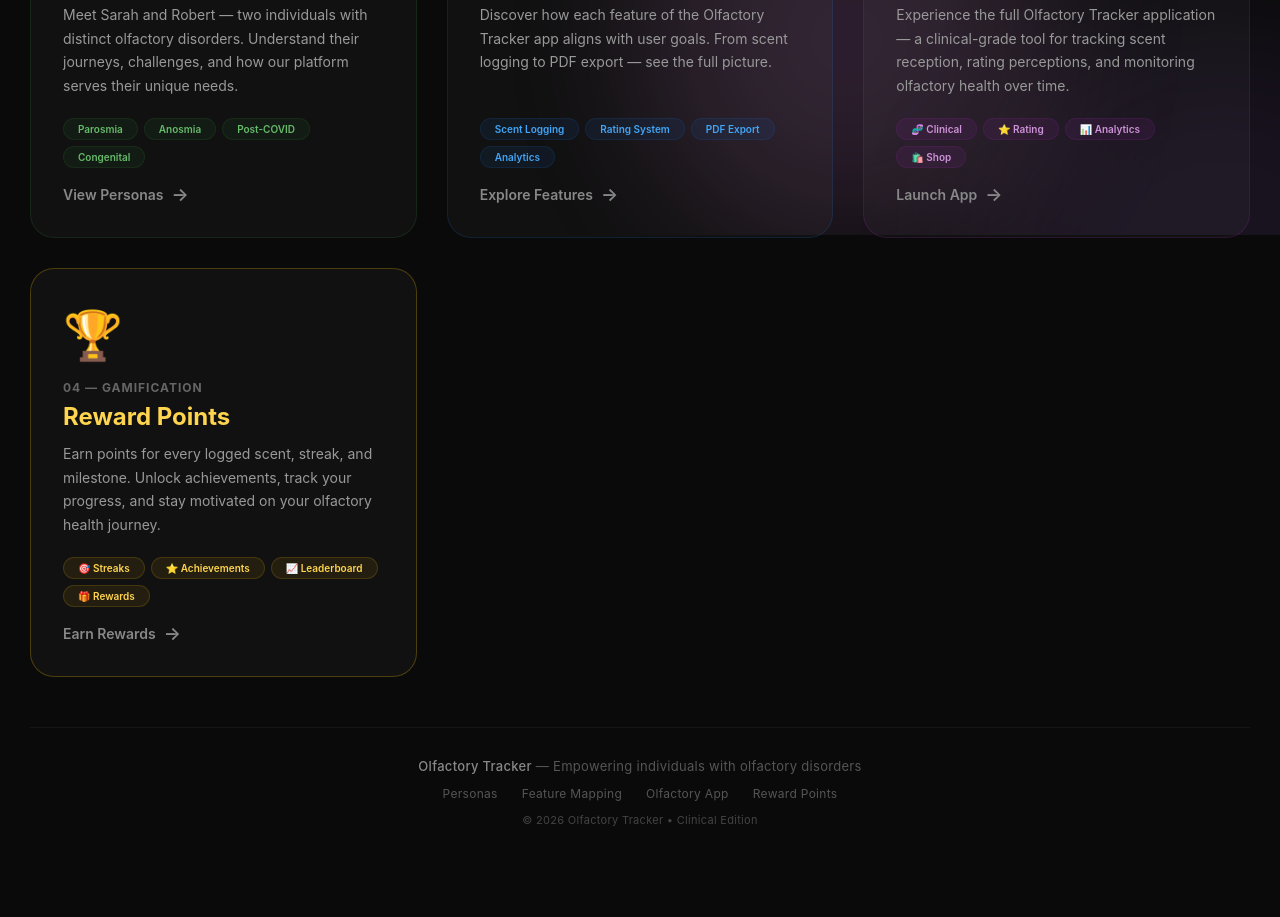
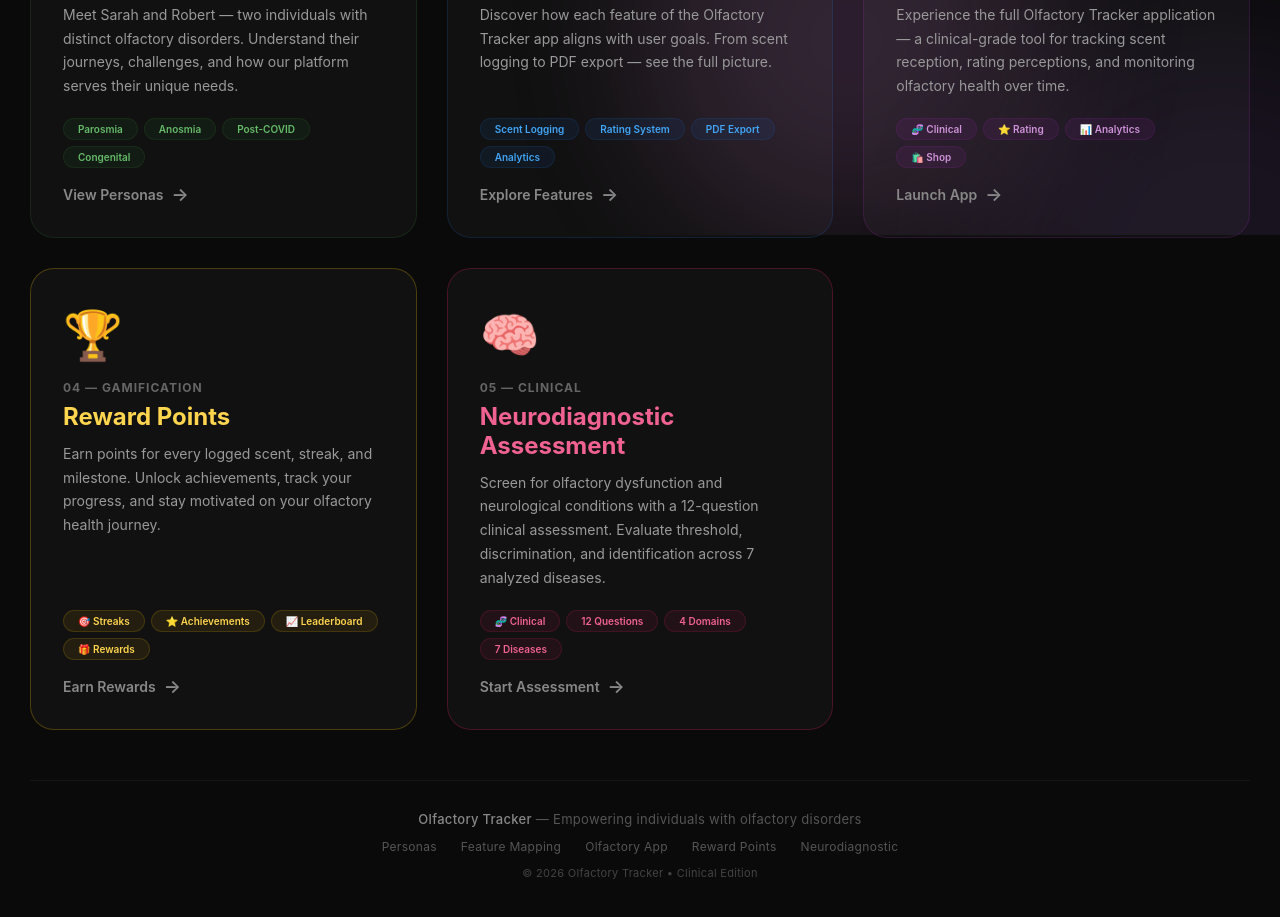
Before and after one commit to studentinlifeonceandalways-afk/olfactory, a plain HTML site: page index.html in a window 1280 px wide. Shown: the part 565-1482 px from the top of the page. Before the commit the page ends 1432 px from the top, so only its background shows below. Drawn offline with Linux system fonts and the light colour scheme.

Commit message:
Update index.html

```diff
--- a/index.html
+++ b/index.html
@@ -413,7 +413,7 @@
             border-color: rgba(156, 39, 176, 0.15);
         }
 
-        /* ===== NEW CARD: GAMIFIED REWARD ===== */
+        /* ===== CARD: GAMIFIED REWARD ===== */
         .card.reward {
             border-color: rgba(255, 193, 7, 0.25);
         }
@@ -431,6 +431,26 @@
             background: rgba(255, 193, 7, 0.08);
             color: #ffd54f;
             border-color: rgba(255, 193, 7, 0.15);
+        }
+
+        /* ===== NEW CARD: NEURODIAGNOSTIC ===== */
+        .card.neuro {
+            border-color: rgba(233, 30, 99, 0.25);
+        }
+
+        .card.neuro:hover {
+            border-color: rgba(233, 30, 99, 0.5);
+            box-shadow: 0 20px 60px rgba(233, 30, 99, 0.08);
+        }
+
+        .card.neuro .card-title {
+            color: #f06292;
+        }
+
+        .card.neuro .card-tags .tag {
+            background: rgba(233, 30, 99, 0.08);
+            color: #f06292;
+            border-color: rgba(233, 30, 99, 0.15);
         }
 
         /* ============================================
@@ -516,11 +536,14 @@
         .card:nth-child(4) {
             animation-delay: 0.9s;
         }
+        .card:nth-child(5) {
+            animation-delay: 1.1s;
+        }
 
         .footer {
             animation: fadeInUp 0.8s ease forwards;
             opacity: 0;
-            animation-delay: 1.1s;
+            animation-delay: 1.3s;
         }
 
         /* ============================================
@@ -577,10 +600,10 @@
             <span class="line"></span>
         </div>
 
-        <!-- ===== CARDS GRID ===== -->
+        <!-- ===== CARDS GRID (now 5 cards) ===== -->
         <div class="cards-grid">
 
-            <!-- Card 1: Personas → updated URL -->
+            <!-- Card 1: Personas -->
             <a href="https://studentinlifeonceandalways-afk.github.io/olfactory/persona3.html" target="_blank" rel="noopener noreferrer" class="card personas">
                 <div class="card-glow"></div>
                 <span class="card-icon">👤</span>
@@ -602,7 +625,7 @@
                 </div>
             </a>
 
-            <!-- Card 2: Feature Mapping → updated URL -->
+            <!-- Card 2: Feature Mapping -->
             <a href="https://studentinlifeonceandalways-afk.github.io/olfactory/featuremapping.html" target="_blank" rel="noopener noreferrer" class="card features">
                 <div class="card-glow"></div>
                 <span class="card-icon">📊</span>
@@ -624,7 +647,7 @@
                 </div>
             </a>
 
-            <!-- Card 3: Olfactory App → updated URL -->
+            <!-- Card 3: Olfactory App -->
             <a href="https://studentinlifeonceandalways-afk.github.io/olfactory/olfactory.html" target="_blank" rel="noopener noreferrer" class="card app">
                 <div class="card-glow"></div>
                 <span class="card-icon">📱</span>
@@ -647,7 +670,7 @@
                 </div>
             </a>
 
-            <!-- Card 4: Gamified Reward Points (unchanged) -->
+            <!-- Card 4: Gamified Reward Points -->
             <a href="https://studentinlifeonceandalways-afk.github.io/olfactory/reward-points.html" target="_blank" rel="noopener noreferrer" class="card reward">
                 <div class="card-glow"></div>
                 <span class="card-icon">🏆</span>
@@ -670,6 +693,28 @@
                 </div>
             </a>
 
+            <!-- Card 5: Neurodiagnostic Assessment (NEW) -->
+            <a href="https://studentinlifeonceandalways-afk.github.io/olfactory/neuro-diagnostic-quizz.html" target="_blank" rel="noopener noreferrer" class="card neuro">
+                <div class="card-glow"></div>
+                <span class="card-icon">🧠</span>
+                <span class="card-number">05 — Clinical</span>
+                <h2 class="card-title">Neurodiagnostic Assessment</h2>
+                <p class="card-desc">
+                    Screen for olfactory dysfunction and neurological conditions with a 12-question clinical assessment.
+                    Evaluate threshold, discrimination, and identification across 7 analyzed diseases.
+                </p>
+                <div class="card-tags">
+                    <span class="tag">🧬 Clinical</span>
+                    <span class="tag">12 Questions</span>
+                    <span class="tag">4 Domains</span>
+                    <span class="tag">7 Diseases</span>
+                </div>
+                <div class="card-arrow">
+                    <span>Start Assessment</span>
+                    <span class="arrow-icon">→</span>
+                </div>
+            </a>
+
         </div>
 
         <!-- ===== FOOTER ===== -->
@@ -683,6 +728,7 @@
                 <a href="https://studentinlifeonceandalways-afk.github.io/olfactory/featuremapping.html" target="_blank" rel="noopener noreferrer">Feature Mapping</a>
                 <a href="https://studentinlifeonceandalways-afk.github.io/olfactory/olfactory.html" target="_blank" rel="noopener noreferrer">Olfactory App</a>
                 <a href="https://studentinlifeonceandalways-afk.github.io/olfactory/reward-points.html" target="_blank" rel="noopener noreferrer">Reward Points</a>
+                <a href="https://studentinlifeonceandalways-afk.github.io/olfactory/neuro-diagnostic-quizz.html" target="_blank" rel="noopener noreferrer">Neurodiagnostic</a>
             </div>
             <p style="margin-top:12px;font-size:11px;color:#444;">
                 © 2026 Olfactory Tracker • Clinical Edition
```
